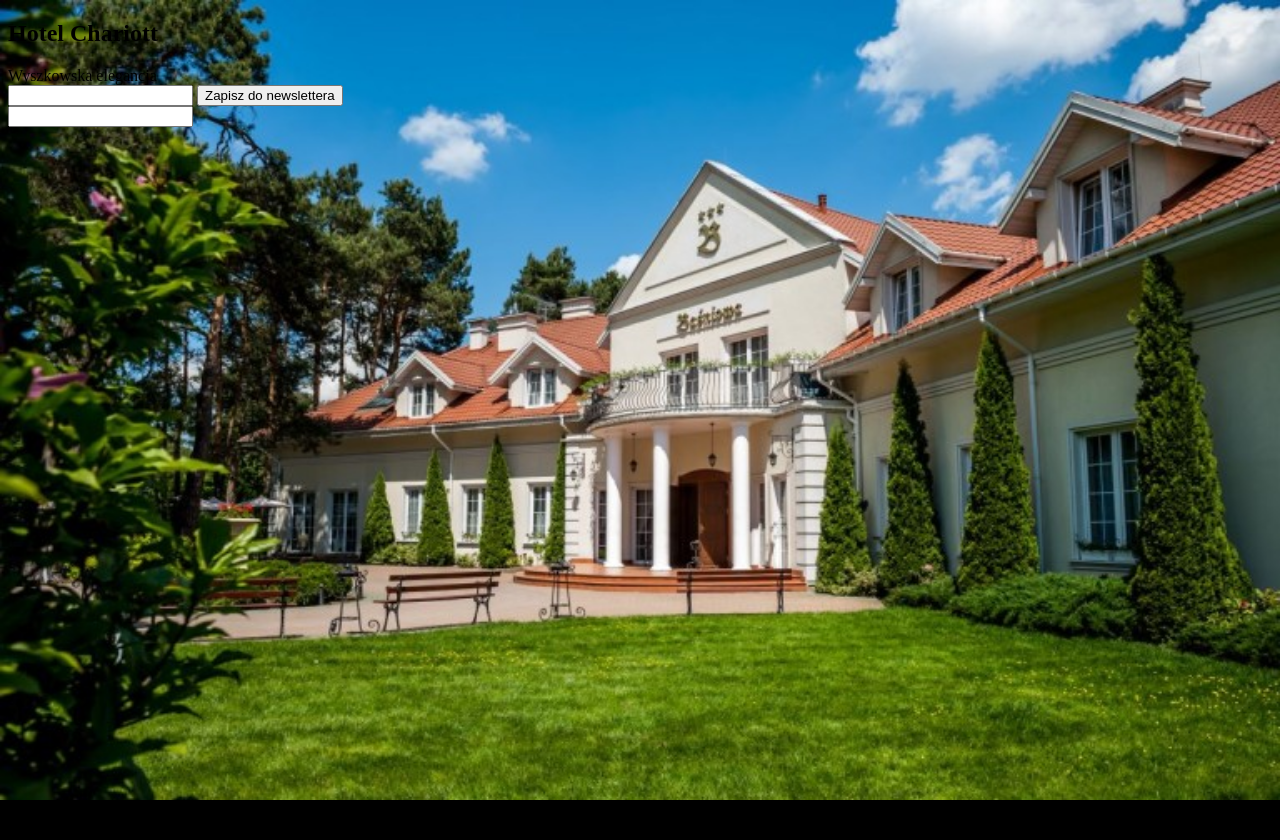
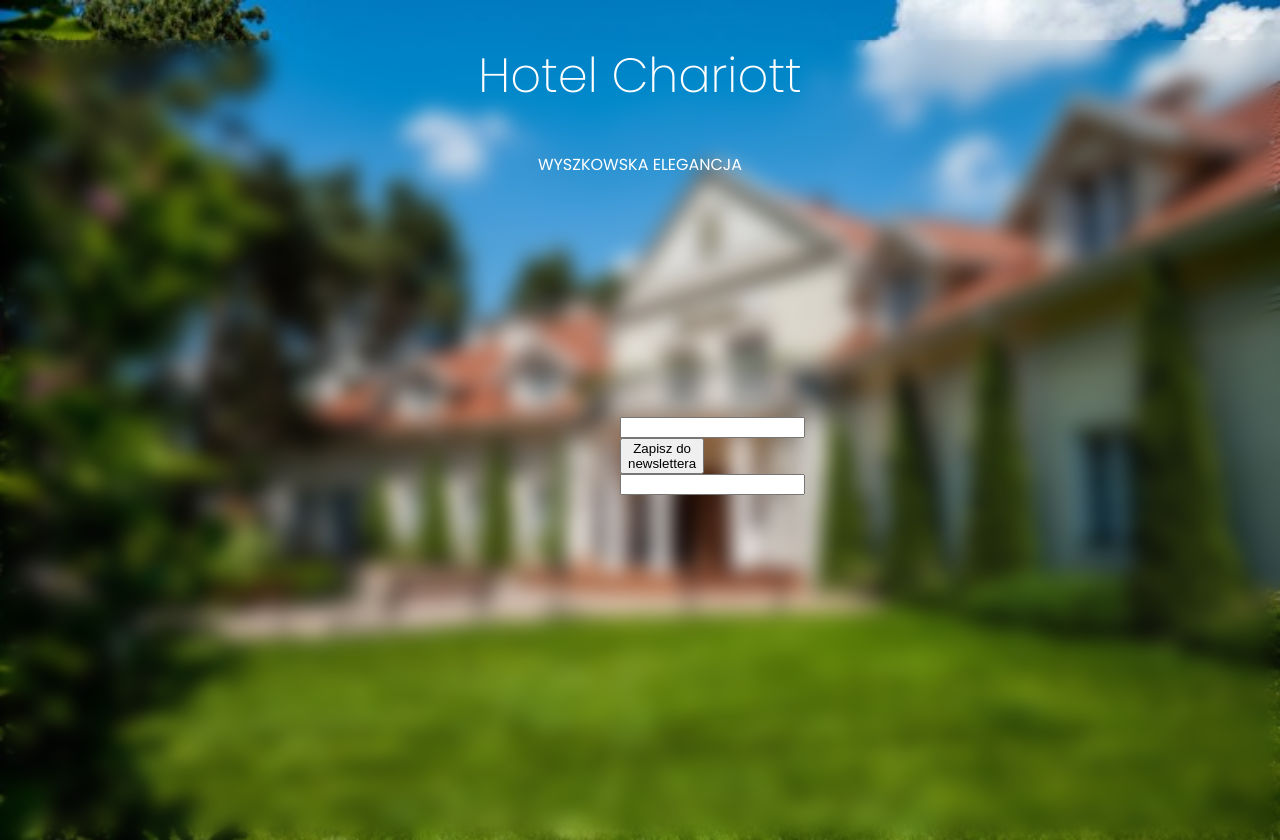
Before and after one commit to Krystian2TI/html-starter, a website: page index.html in a window 1280 px wide. Before the commit the page ends 800 px from the top, so only its background shows below. Drawn offline with Linux system fonts and the light colour scheme.

Commit message:
lekcja 1

```diff
--- /dev/null
+++ b/reset.css
@@ -0,0 +1,47 @@
+/* 1. Use a more-intuitive box-sizing model */
+*, *::before, *::after {
+    box-sizing: border-box;
+  }
+
+  /* 2. Remove default margin */
+  * {
+    margin: 0;
+  }
+
+  body {
+    /* 3. Add accessible line-height */
+    line-height: 1.5;
+    /* 4. Improve text rendering */
+    -webkit-font-smoothing: antialiased;
+  }
+
+  /* 5. Improve media defaults */
+  img, picture, video, canvas, svg {
+    display: block;
+    max-width: 100%;
+  }
+
+  /* 6. Inherit fonts for form controls */
+  input, button, textarea, select {
+    font: inherit;
+  }
+
+  /* 7. Avoid text overflows */
+  p, h1, h2, h3, h4, h5, h6 {
+    overflow-wrap: break-word;
+  }
+
+  /* 8. Improve line wrapping */
+  p {
+    text-wrap: pretty;
+  }
+  h1, h2, h3, h4, h5, h6 {
+    text-wrap: balance;
+  }
+
+  /*
+    9. Create a root stacking context
+  */
+  #root, #__next {
+    isolation: isolate;
+  }
--- a/style.css
+++ b/style.css
@@ -1,6 +1,41 @@
+@import url(https://fonts.googleapis.com/css2?family=Poppins:ital,wght@0,100;0,200;0,300;0,400;0,500;0,600;0,700;0,800;0,900;1,100;1,200;1,300;1,400;1,500;1,600;1,700;1,800;1,900&display=swap);
 body {
+    margin: 0;
+    padding: 0;
     background-color: rgb(0, 0, 0);
     background-image: url(hero_bg.jpg);
     background-repeat: no-repeat;
     background-size: cover;
+    background-attachment: fixed;
+    background-position: center center;
 }
+main {
+    height: 100vh;
+    width: 100vw;
+    backdrop-filter: blur(10px);
+}
+section.hero {
+    margin: 10 auto;
+    text-align: center;
+    color: #ffffff;
+    font-family: "Poppins", serif;
+    font-optical-sizing: auto;
+}
+h1 {
+    font-weight: 200;
+    font-size: 3rem;
+}
+span {
+    text-transform: uppercase;
+}
+
+section.newsletter {
+    margin: 30vh auto;
+    width: 5vh;
+    background-color: 50%;
+    padding: rgb(255,255,255,0.5);
+}
+section.newsletter h2 {
+    font-weight: 300;
+    padding-bottom: ;
+}
```
Also changed, not shown: index.html (+1 -0 lines).
